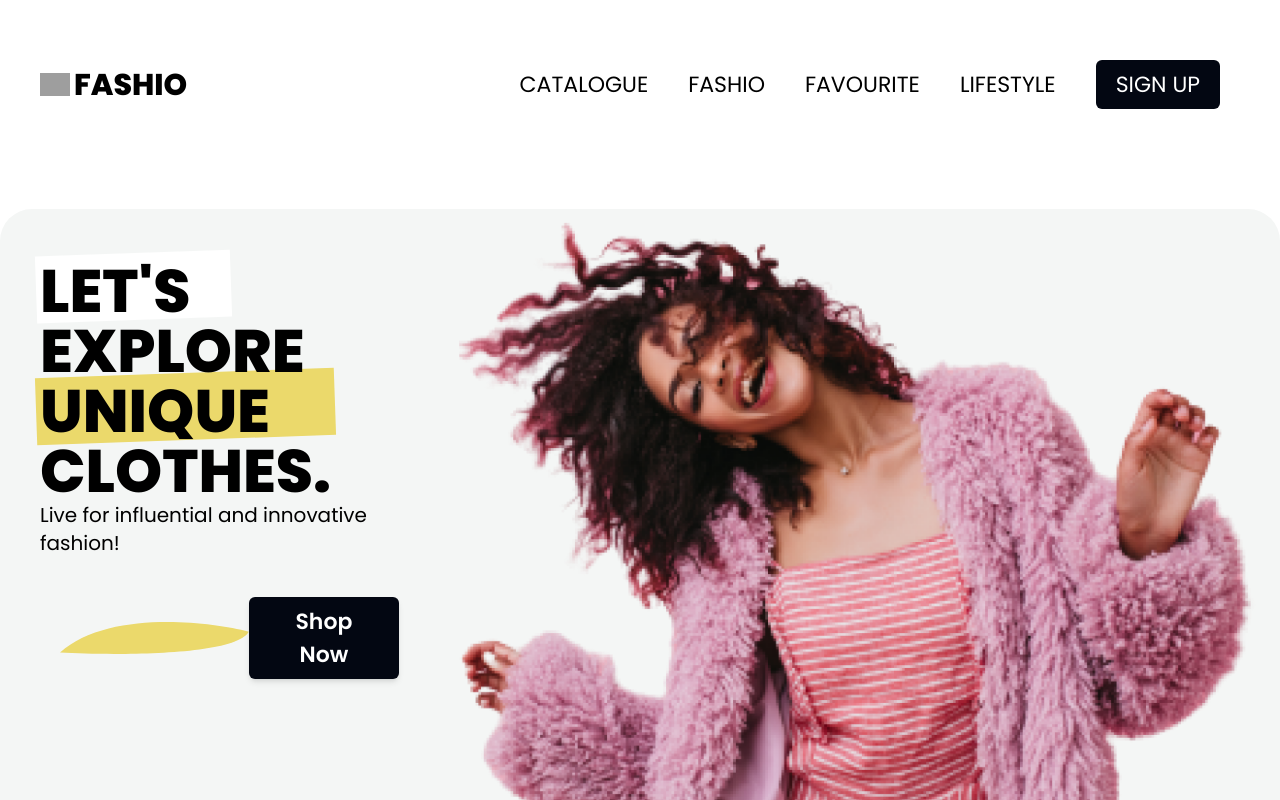
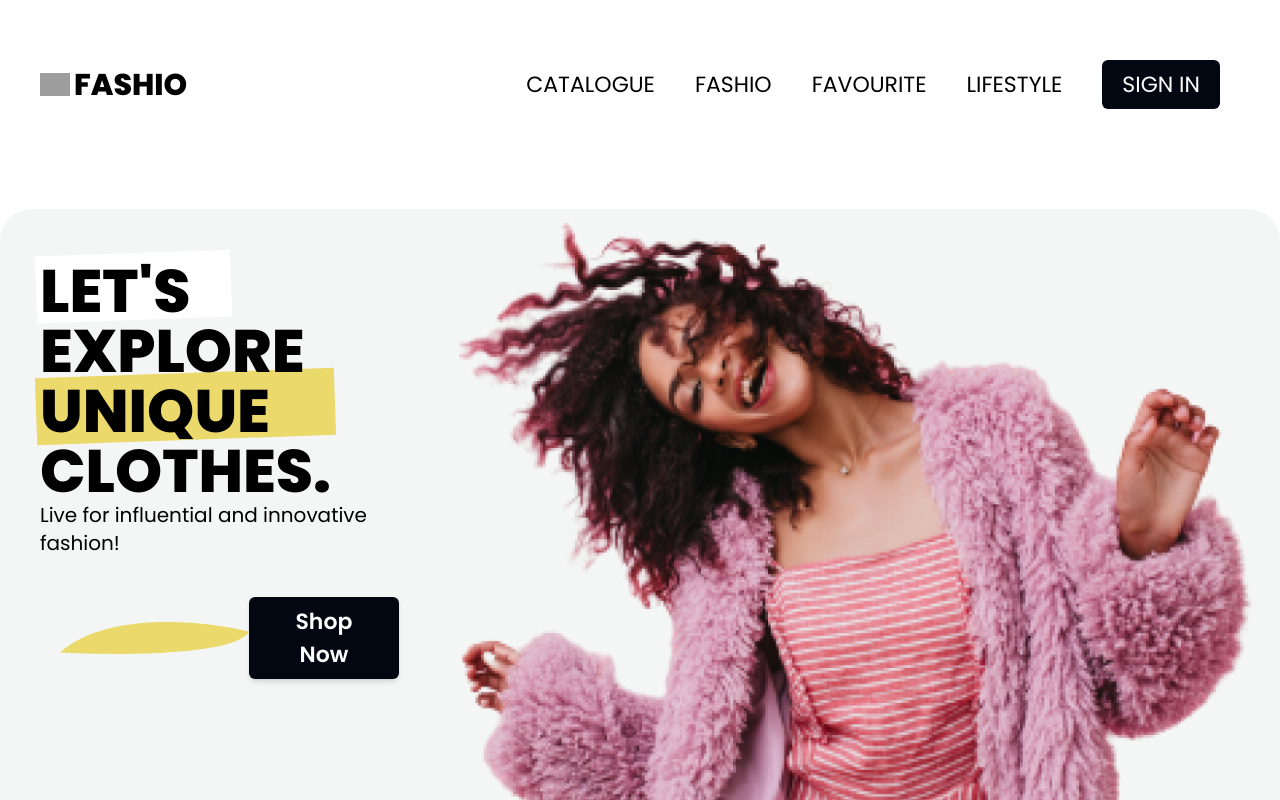
Before and after one commit to iamsabbirsobhani/fashion, a Next.js app: page / in a window 1280 px wide. Shown: the top 800 px of the page. Built offline with nearby package versions, Linux system fonts and the light colour scheme; grey boxes are pictures that could not be loaded.

Commit message:
modify desktop nav

```diff
--- a/components/Navbar/DeskNav/index.tsx
+++ b/components/Navbar/DeskNav/index.tsx
@@ -51,7 +51,7 @@ export default function DeskNav() {
             <li>
               <div>
                 <button className=" text-[22px] m-5 bg-gray-950 rounded-md text-white px-5 py-2 uppercase">
-                  Sign Up
+                  Sign in
                 </button>
               </div>
             </li>
```
